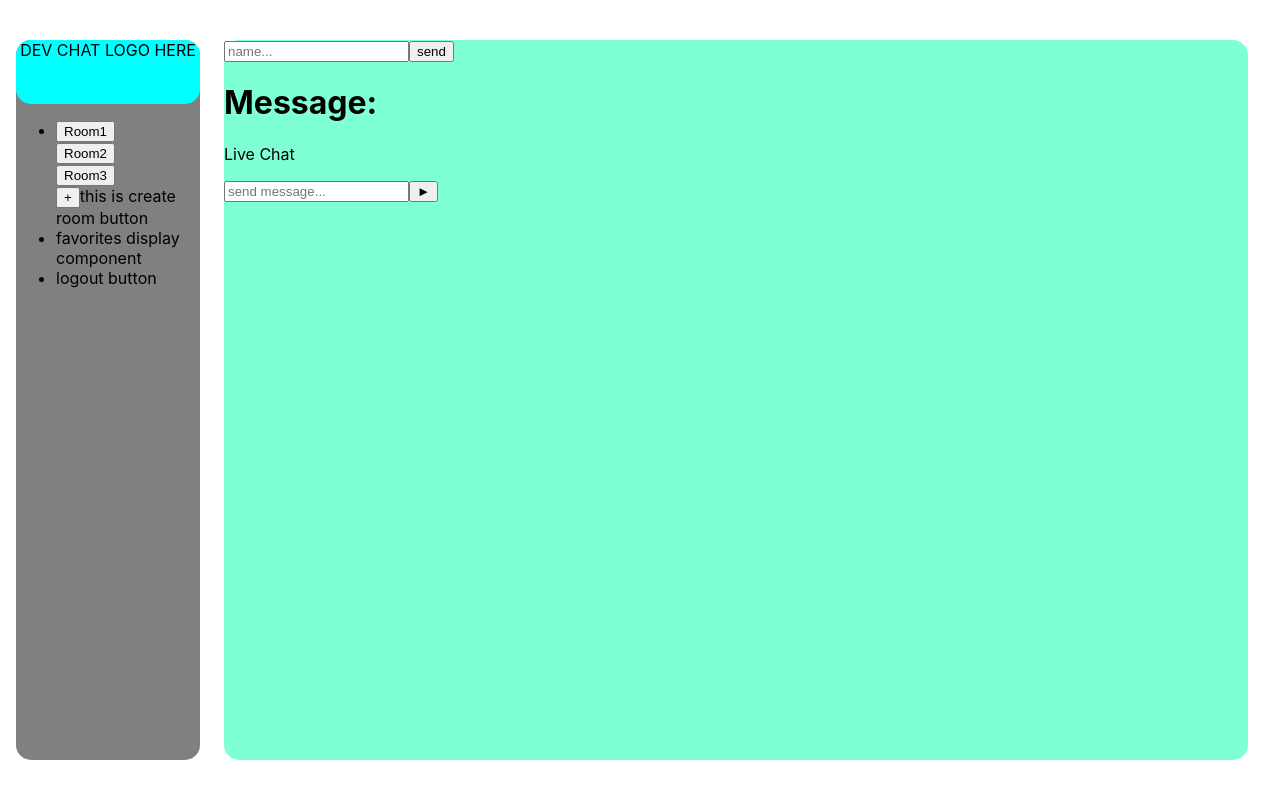
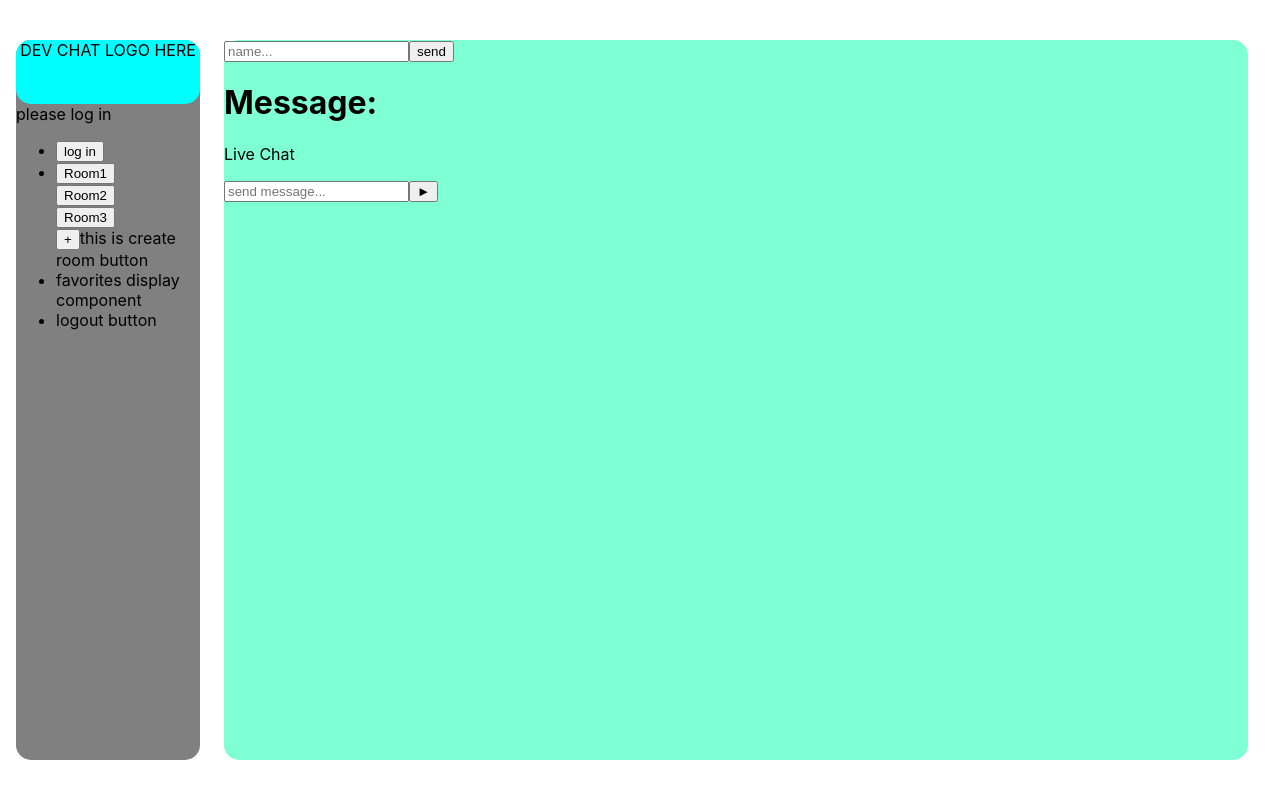
Before and after one commit to ianblakesleet/liveChat-capstone, a React (Create React App) app: page / in a window 1280 px wide. Built offline with nearby package versions, Linux system fonts and the light colour scheme; no server answers.

Commit message:
added basic auth0 login

```diff
--- a/package.json
+++ b/package.json
@@ -3,6 +3,7 @@
   "version": "0.1.0",
   "private": true,
   "dependencies": {
+    "@auth0/auth0-react": "^1.10.1",
     "@testing-library/jest-dom": "^5.16.4",
     "@testing-library/react": "^13.3.0",
     "@testing-library/user-event": "^13.5.0",
--- a/src/App.js
+++ b/src/App.js
@@ -1,10 +1,13 @@
 import Dashboard from './components/Dashboard'
 import styles from './App.module.css'
+import { GlobalProvider } from './GlobalContext'
 
 const App = () => {
   return (
     <div className="App">
-      <Dashboard />
+      <GlobalProvider>
+        <Dashboard />
+      </GlobalProvider>
     </div>
   )
 }
--- /dev/null
+++ b/src/GlobalContext.js
@@ -0,0 +1,28 @@
+import React, { useState, createContext } from 'react'
+
+const GlobalContext = createContext()
+
+export function GlobalProvider({ children }) {
+  const [roomNumber, setRoomNumber] = useState('')
+  const [username, setUserName] = useState('default')
+
+  const changeRoom = num => {
+    setRoomNumber(num)
+  }
+  const changeName = str => {
+    setUserName(str)
+  }
+
+  return (
+    <GlobalContext.Provider
+      value={{ roomNumber, changeRoom, username, changeName }}
+    >
+      {children}
+    </GlobalContext.Provider>
+  )
+}
+
+export default GlobalContext
+
+//import GlobalContext from '../GlobalContext'
+//const {roomNumber, setRoomNumber, userName, changeName} = useContext(GlobalContext)
--- a/src/components/Dashboard.jsx
+++ b/src/components/Dashboard.jsx
@@ -2,17 +2,15 @@ import React, { useContext } from 'react'
 import ContentDisplay from './dashDisplays/ContentDisplay'
 import Header from './dashDisplays/Header'
 import styles from './Dashboard.module.css'
-import {RoomProvider} from './RoomContext'
+
 
 
 const Dashboard = () => {
 
   return (
     <div className={styles.flexWrapper}>
-      <RoomProvider>
         <Header/>
         <ContentDisplay/>
-      </RoomProvider>
     </div>
   )
 }
--- a/src/components/RoomContext.js
+++ /dev/null
@@ -1,22 +0,0 @@
-import React, { useState, createContext } from 'react'
-
-const RoomContext = createContext()
-
-export function RoomProvider({ children }) {
-  const [roomNumber, setRoomNumber] = useState('')
-
-  const changeRoom = num => {
-    setRoomNumber(num)
-  }
-
-  return (
-    <RoomContext.Provider value={{ roomNumber, changeRoom }}>
-      {children}
-    </RoomContext.Provider>
-  )
-}
-
-export default RoomContext
-
-//import RoomContext from '../RoomContext'
-//const {roomNumber, setRoomNumber} = useContext(RoomContext)
--- a/src/components/dashDisplays/ContentDisplay.jsx
+++ b/src/components/dashDisplays/ContentDisplay.jsx
@@ -3,24 +3,18 @@ import styles from './ContentDisplay.module.css'
 import Chat from './Chat'
 //websocket module import
 import { socket } from '../../webSocket'
-import RoomContext from '../RoomContext'
-
-
+import GlobalContext from '../../GlobalContext'
 
 const ContentDisplay = () => {
 
   const [username, setUsername] = useState('')
-  const {roomNumber, setRoomNumber} = useContext(RoomContext)
-
-
+  const {roomNumber, setRoomNumber} = useContext(GlobalContext)
 
   const joinRoom = ()=>{
     if(username !== '' && roomNumber !== ''){
       socket.emit('join_room', roomNumber)
     }
   }
-
-
 
   return (
     <main>
--- /dev/null
+++ b/src/components/dashDisplays/LoginButton.jsx
@@ -0,0 +1,13 @@
+import React from 'react'
+import { useAuth0 } from '@auth0/auth0-react'
+
+const LoginButton = () => {
+    const {loginWithRedirect} = useAuth0()
+  return (
+    <button onClick={()=> loginWithRedirect()}>
+        log in
+    </button>
+  )
+}
+
+export default LoginButton
--- /dev/null
+++ b/src/components/dashDisplays/LogoutButton.jsx
@@ -0,0 +1,13 @@
+import React from 'react'
+import {useAuth0} from '@auth0/auth0-react'
+
+const LogoutButton = () => {
+    const {logout} = useAuth0()
+  return (
+    <button onClick={()=>logout()}>
+        Log Out
+    </button>
+  )
+}
+
+export default LogoutButton
--- a/src/components/dashDisplays/Navbar.jsx
+++ b/src/components/dashDisplays/Navbar.jsx
@@ -1,10 +1,15 @@
 import React, {useContext} from 'react'
-import RoomContext from '../RoomContext'
+import RoomContext from '../../GlobalContext'
+import LoginButton from './LoginButton'
+import LogoutButton from './LogoutButton'
+import {useAuth0} from '@auth0/auth0-react'
+
 
 
 const Navbar = () => {
     const {roomNumber, changeRoom} = useContext(RoomContext)
 
+    const {user} = useAuth0()
 
     const roomHandler1 = () => {
         changeRoom('1')
@@ -16,9 +21,23 @@ const Navbar = () => {
         changeRoom('3')
     }
     console.log(roomNumber)
+
+    if(user){
+        console.log(user.nickname)
+    } else{
+        console.log('no user logged in')
+    }
+
+
   return (
     <nav>
+        <div>
+            { user? `Hello ${user.nickname}`: 'please log in' }
+        </div>
         <ul>
+            <li>
+            { user? <LogoutButton/> : <LoginButton/> }
+            </li>
             <li>
                 <button onClick={roomHandler1}>Room1</button>
                 <br />
--- a/src/index.js
+++ b/src/index.js
@@ -2,10 +2,21 @@ import React from 'react'
 import ReactDOM from 'react-dom/client'
 import './index.css'
 import App from './App'
+import { Auth0Provider } from '@auth0/auth0-react'
+
+//auth0
+const domain = process.env.REACT_APP_AUTH0_DOMAIN
+const clientId = process.env.REACT_APP_AUTH0_CLIENT_ID
 
 const root = ReactDOM.createRoot(document.getElementById('root'))
 root.render(
   <React.StrictMode>
-    <App />
+    <Auth0Provider
+      domain={domain}
+      clientId={clientId}
+      redirectUri={window.location.origin}
+    >
+      <App />
+    </Auth0Provider>
   </React.StrictMode>
 )
```
Also changed, not shown: 1 other file (tests, documents, lock files or other folders).
